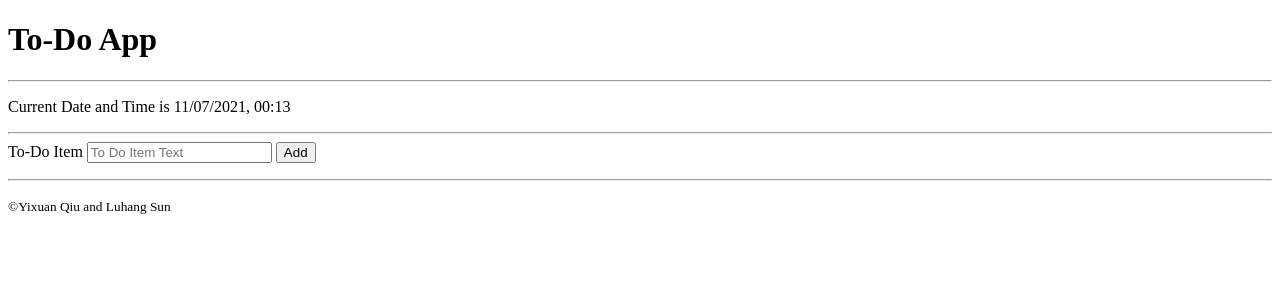
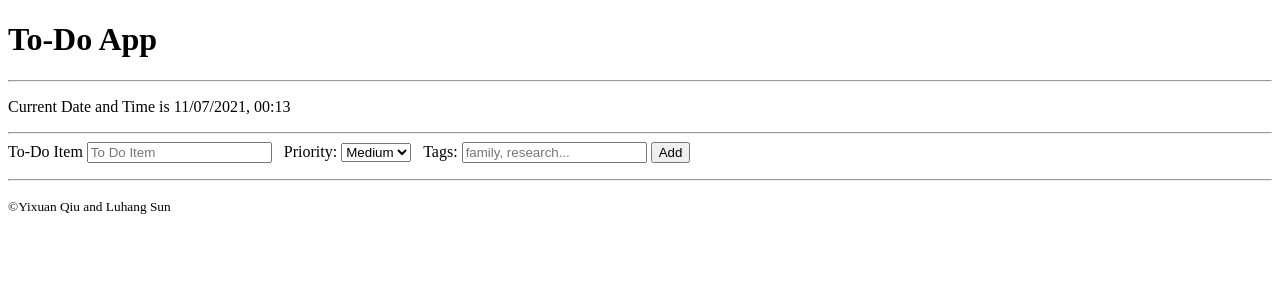
Before and after one commit to qiuyixuan/To-Do-App, a Flask app: page / in a window 1280 px wide. Shown: the top 300 px of the page. Run offline with Flask 2, Linux system fonts and the light colour scheme.

Commit message:
add priority, tags, time features

```diff
--- a/src/app.py
+++ b/src/app.py
@@ -7,6 +7,7 @@ Yixuan Qiu & Luhang Sun
 from flask import Flask, render_template, request, url_for, redirect
 # from flask_sqlalchemy import SQLAlchemy
 from datetime import datetime
+from item import *
 
 app = Flask(__name__)
 
@@ -27,16 +28,47 @@ def about():
 
 @app.route("/add", methods=["POST"])
 def add():
-	item = request.form.get("item")
+	content = request.form.get("item")
+	priority = request.form.get("priority")
+	tags_input = request.form.get("tags")
+
+	#time
+	now = datetime.now()
+	time = now.strftime("%m/%d/%Y, %H:%M")
+
+	# create item dictionary with info above
+	item = {}
+	item["content"] = content
+	item["priority"] = priority
+	item["tags"] = formatTags(tags_input)
+	item["time"] = time
+
 	to_do_list.append(item)
-	print(to_do_list[-1])
+	# print(to_do_list[-1])
 
 	return redirect(url_for("index"))
 
 @app.route("/remove/<string:name>")
 def remove(name):
-	to_do_list.remove(name)
+	# to_do_list.remove(name)
+	# newlist = [i for i in to_do_list if not (i["content"] == name)]
+	# to_do_list = newlist
+	for i in to_do_list:
+		if i["content"] == name:
+			to_do_list.remove(i)
+			break
 	return redirect(url_for("index"))
+
+
+# join tag list to a string for display
+def formatTags(tags_input):
+	if tags_input == "":
+		tags = ""
+	else:
+		tag_list = tags_input.split(", ")
+		tags = "#" + " #".join(tag_list)
+	return tags
+
 
 if __name__ == "__main__":
 	app.run(debug=True)
--- a/src/templates/base.html
+++ b/src/templates/base.html
@@ -17,7 +17,19 @@
         <form action="/add" method="post">
         	<div>
         		<label for="title">To-Do Item</label>
-        		<input type="text" name="item" placeholder="To Do Item Text">
+        		<input type="text" name="item" placeholder="To Do Item" required=True>
+
+                <!-- priority labels - optional and default to Medium -->
+                <label for = "prioirty">&nbsp;&nbsp;Priority:</label>
+                <select name = "priority" id="priority">
+                    <option value="Medium">Medium</option>
+                    <option value="High">High</option>
+                    <option value="Low">Low</option>
+                </select>
+
+                <label for = "tags">&nbsp;&nbsp;Tags:</label>
+                <input type = "text" name = "tags" placeholder = "family, research...">
+
         		<button type="submit">Add</button>
 
         	</div>
@@ -25,7 +37,7 @@
 
         <ol>
         {% for item in to_do_list %}
-            <li> {{item}} &nbsp; <input type="checkbox" name="done"> &nbsp; <a href="/remove/{{item}}">remove</a> </li>
+            <li> {{item["content"]}} &nbsp; [{{item["priority"]}}] &nbsp; {{item["tags"]}} &nbsp;{{item["time"]}} <input type="checkbox" name="done"> &nbsp; <a href="/remove/{{item["content"]}}">remove</a> </li>
         {% endfor %}
         </ol>
 
```
Also changed, not shown: src/item.py (added, +9 -0 lines).
